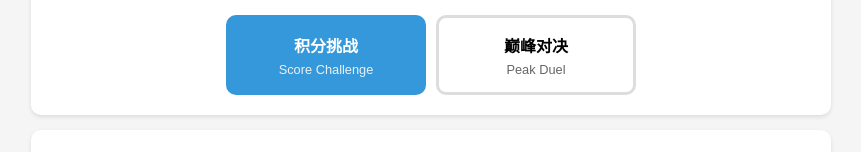
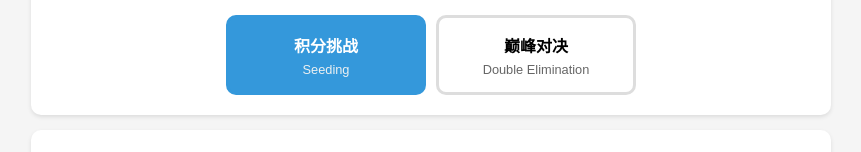
Before and after one commit to Fred-Chan/2026-botball-score-sheet, a plain HTML site: page index.html in a window 1280 px wide. Shown: the part 138-290 px from the top of the page, without its empty margins (209-1070 px from the left). Drawn offline with Linux system fonts and the light colour scheme.

Commit message:
fix: update competition mode English translations - Seeding and Double Elimination

```diff
--- a/index.html
+++ b/index.html
@@ -779,8 +779,8 @@
         <div class="mode-selector">
             <h2>比赛模式 Competition Mode</h2>
             <div class="mode-buttons">
-                <button class="mode-btn active" onclick="switchMode('challenge')">积分挑战<br><small>Score Challenge</small></button>
-                <button class="mode-btn" onclick="switchMode('duel')">巅峰对决<br><small>Peak Duel</small></button>
+                <button class="mode-btn active" onclick="switchMode('challenge')">积分挑战<br><small>Seeding</small></button>
+                <button class="mode-btn" onclick="switchMode('duel')">巅峰对决<br><small>Double Elimination</small></button>
             </div>
         </div>
 
```
